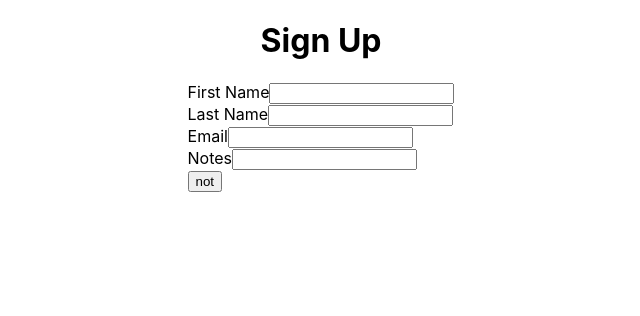
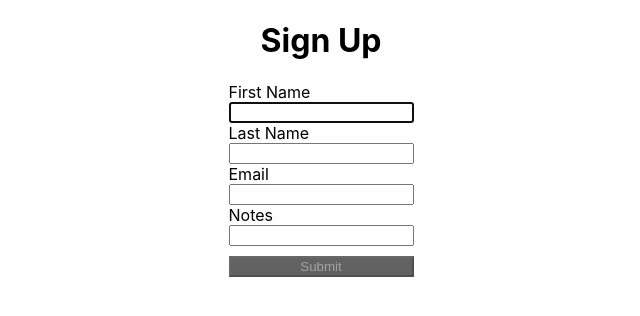
Before and after one commit to iamalx/react-portfolio, a React (Create React App) app: page / in a window 1280 px wide. Shown: the top 316 px of the page, without its empty margins (319-959 px from the left). Built offline with nearby package versions, Linux system fonts and the light colour scheme.

Commit message:
workign prototype => save user data

```diff
--- a/src/App.css
+++ b/src/App.css
@@ -15,3 +15,25 @@
   flex-direction: column;
   max-width: 250px;
 }
+
+.btn {
+  background-color: rgb(39, 37, 37);
+  color: white;
+  display: inline-block;
+  margin-top: 10px;
+}
+
+.btn-disabled {
+  background-color:rgb(98, 98, 98);
+  color: rgb(162, 162, 162);
+  display: inline-block;
+  margin-top: 10px;
+}
+
+.error-msg {
+  border: 1px solid red;
+}
+
+.error-text {
+  color: red
+}
--- a/src/components/add-user-form.js
+++ b/src/components/add-user-form.js
@@ -1,6 +1,7 @@
 import { useForm } from 'react-hook-form';
 import { yupResolver } from '@hookform/resolvers/yup';
 // import UserSchema from '../validators/add-user';
+import '../App.css';
 import * as yup from 'yup';
 import React, { useState } from 'react';
 import { Formik, Form } from 'formik';
@@ -9,10 +10,10 @@ import TextField from './text-field';
 
 
  const schema = yup.object({
-        firstName: yup.string().required(),
-        lastName: yup.string().required(),
-        email: yup.string().required().email(),
-        notes: yup.string().required(),
+        firstName: yup.string().required('First name required'),
+        lastName: yup.string().required('Last name required'),
+        Email: yup.string().email().required(),
+        Note: yup.string().required(),
 });
 
 
@@ -25,16 +26,6 @@ const AddUserForm = () => {
         console.log('1', data)
         setVal(data)
         console.log(val)
-
-    }
-    let  Submit= 'not'
-
-    const onChange = (val) => {
-         console.log(val)
-        if(val.isValid && val.dirty) {
-            Submit='submit'
-            console.log(val.isValid)
-        } else Submit='not'
     }
 
     return (
@@ -50,18 +41,17 @@ const AddUserForm = () => {
         >
             {formik => (
                 <div>
-                   {onChange(formik)}
-                    <Form>
-                        <TextField label='First Name' name='firstName' type='text'></TextField>
-                        <TextField label='Last Name' name='lastName' type='text'></TextField>
-                        <TextField label='Email' name='email' type='email'></TextField>
-                        <TextField label='Notes' name='notes' type='textarea'></TextField>
-                        <button type='submit'>{Submit}</button>
+                    <Form className='form-container'>
+                        <TextField label='First Name' isdirty={formik.dirty.toString()} isfocus='true' name='firstName' type='text'></TextField>
+                        <TextField label='Last Name'  isdirty={formik.dirty.toString()} isfocus='false' name='lastName' type='text'></TextField>
+                        <TextField label='Email' isdirty={formik.dirty.toString()} isfocus='false' name='Email' type='email'></TextField>
+                        <TextField label='Notes' isdirty={formik.dirty.toString()} isfocus='false' name='Note' type='text'></TextField>
+                        <button className={formik.isValid & formik.dirty ? 'btn': 'btn-disabled'}
+                            type='submit'
+                            disabled={formik.isValid & formik.dirty ? false: true} >Submit</button>
                     </Form>
                 </div>
                 )
-
-
             }
         </Formik>
     );
--- a/src/components/text-field.js
+++ b/src/components/text-field.js
@@ -1,19 +1,29 @@
 import '../App.css';
 import { ErrorMessage, useField } from 'formik';
+import { useRef , useEffect } from 'react';
+import '../App.css';
 
 const TextField = ({ label, ...props }) => {
     const [ field, meta ] = useField(props)
 
+    const textInput = useRef(null)
+
+    useEffect(() => {
+        if(props.isfocus === 'true' && props.isdirty === 'false') {
+            textInput.current?.focus()
+        }
+    })
+
     return (
-        <div>
+        <div className='form-container'>
             <label htmlFor={field.name} >{label}</label>
-            <input className='input'
+            <input className={`${meta.touched && meta.error && 'error-msg'}`}
+                ref={textInput}
                 autoComplete='false'
                 {...field}{...props}
             />
-            <ErrorMessage name={field.name} />
+            <ErrorMessage component='div' className='error-text' name={field.name} />
         </div>
     )
 }
-
 export default TextField;
```
